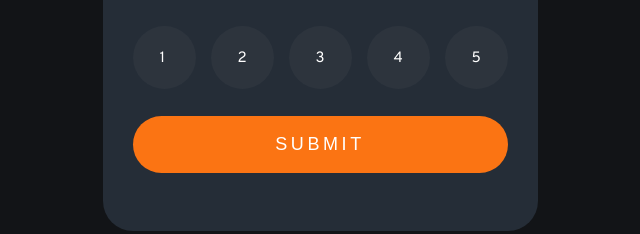
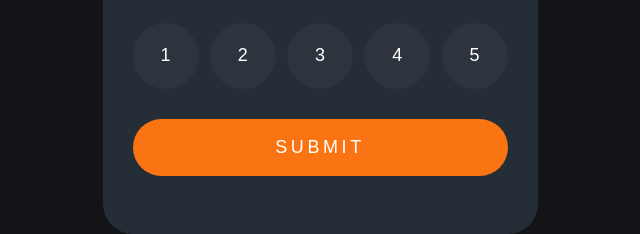
Before and after one commit to ornel77/interactive-rating-component, a plain HTML site: page index.html in a window 1280 px wide. Shown: the part 422-656 px from the top of the page, without its empty margins (320-960 px from the left). Drawn offline with Linux system fonts and the light colour scheme.

Commit message:
change the way of styling body centered and radio button

```diff
--- a/index.html
+++ b/index.html
@@ -26,24 +26,19 @@
     <form>
       <div class="ratings">
         <div class="rate">
-          <input type="radio" name="rating" id="rating1" value="1" class="rating">
-          <label for="rating1">1</label>
+          <input type="radio" name="rating" id="rating1" value="1" class="rating" label="1">
         </div>
         <div class="rate">
-            <input type="radio" name="rating" id="rating2" value="2" class="rating">
-            <label for="rating2">2</label>
+            <input type="radio" name="rating" id="rating2" value="2" class="rating" label="2">
         </div>
         <div class="rate">
-            <input type="radio" name="rating" id="rating3" value="3" class="rating">
-            <label for="rating3">3</label>
+            <input type="radio" name="rating" id="rating3" value="3" class="rating" label="3">
         </div>
         <div class="rate">
-            <input type="radio" name="rating" id="rating4" value="4" class="rating">
-            <label for="rating4">4</label>
+            <input type="radio" name="rating" id="rating4" value="4" class="rating" label="4">
         </div>
         <div class="rate">
-            <input type="radio" name="rating" id="rating5" value="5" class="rating">
-            <label for="rating5">5</label>
+            <input type="radio" name="rating" id="rating5" value="5" class="rating" label="5">
         </div>
       </div>
       <button type="submit" id="btn-submit">Submit</button>
--- a/style.css
+++ b/style.css
@@ -26,10 +26,9 @@ html {
 
 body {
     font-family: 'Overpass', sans-serif;
-    display: flex;
+    display: grid;
     height: 100vh;
-    justify-content: center;
-    align-items: center;
+    place-items: center;
     overflow: hidden;
     background: var(--color-very-dark-blue);
 }
@@ -84,7 +83,7 @@ img {
     width: 100%;
     display: flex;
     justify-content: space-between;
-    margin-bottom: 0;
+    margin-bottom: 30px;
 }
 
 .card .ratings input:hover {
@@ -98,25 +97,28 @@ img {
     align-items: center;
     background-color: rgba(131, 128, 128, 0.082);
     color: var(--color-light-gray);
-    width: 4.2rem;
-    height: 4.2rem;
+    padding: 2.2rem;
+    aspect-ratio: 1;
+    /* height: 4.2rem; */
     border-radius: 50%;
     gap: 9rem;
     font-size: 1.2rem;
     transition: all 250ms ease;
     cursor: pointer;
+    position: relative;
+}
+
+.card .ratings input:before {
+    position: absolute;
+	content: attr(label);
+	display: inline-block;
+	text-align: center;
+	width: 100%;
+    color: var(--color-white);
+
 }
 
 
-
-
-.rate label {
-    position: relative;
-    top: -44px;
-    left: 27px;
-    color: var(--color-white);
-    cursor: pointer;
-}
 .rate input[type="radio"]:checked {
     background: var(--color-primary);
     color: var(--color-white);
```
